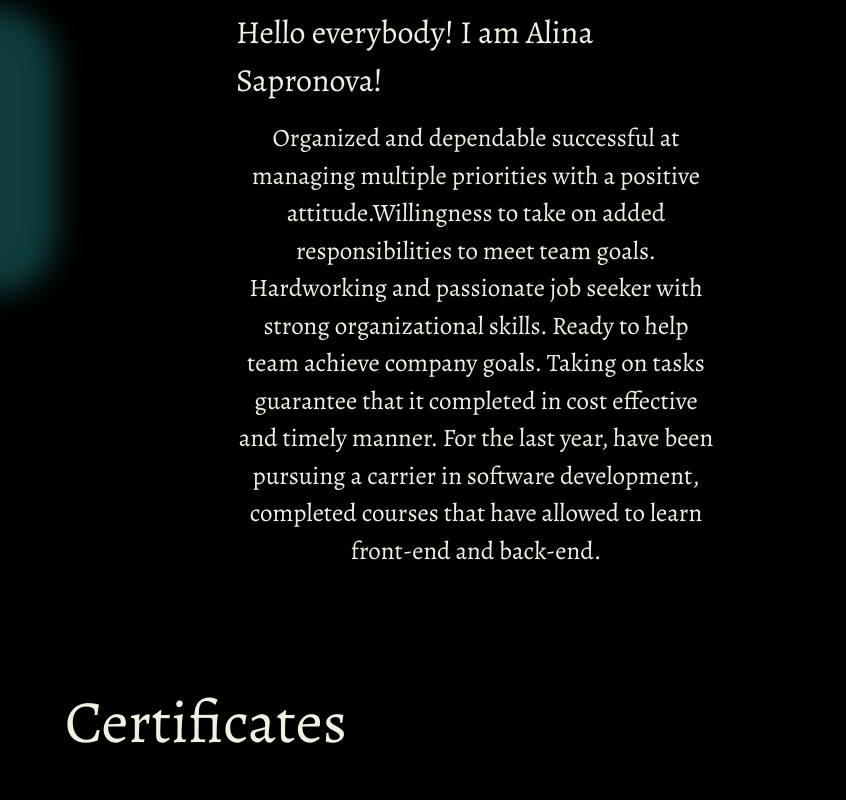
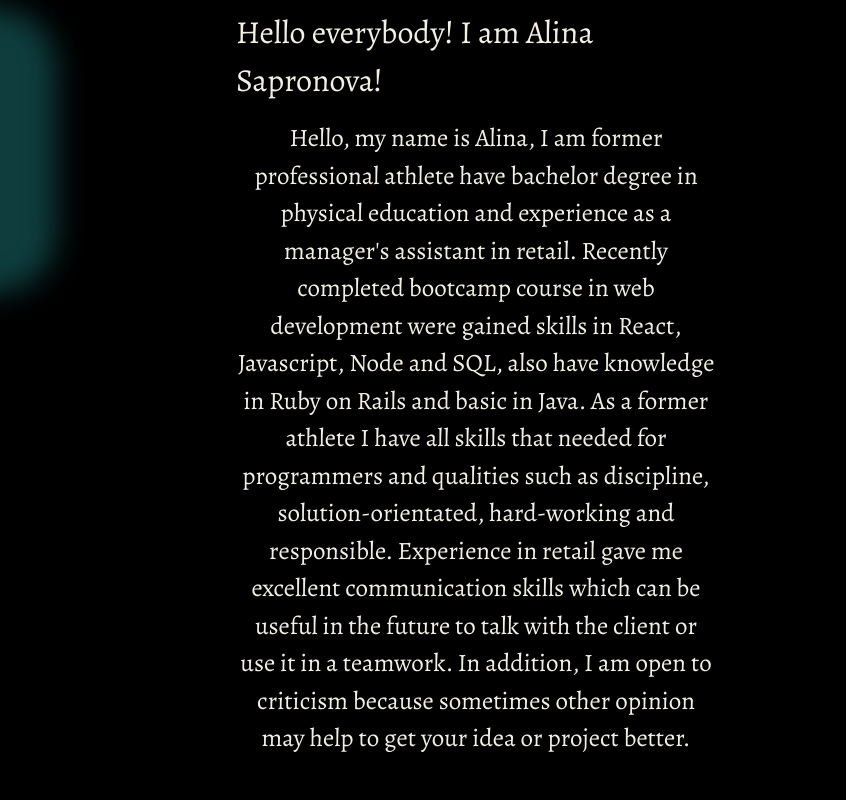
Before and after one commit to AlinaSapronova/Portfolio, a plain HTML site: page index.html in a window 1280 px wide. Shown: the part 1160-1960 px from the top of the page, 434-1280 px from the left. Drawn offline with nearby package versions, Linux system fonts and the light colour scheme.

Commit message:
added info about me

```diff
--- a/index.html
+++ b/index.html
@@ -67,8 +67,14 @@
 
   <div data-aos="fade-left" data-aos-delay="900" class="text">
       <p class="fs-2">Hello everybody! I am Alina Sapronova!</p>
-    <p class="myInfo">Organized and dependable successful at managing multiple priorities with a positive attitude.Willingness to take on added responsibilities to meet team goals. Hardworking and passionate job seeker with strong organizational skills. Ready to help team achieve company goals. Taking on tasks guarantee that it completed in cost effective and timely manner.
-      For the last year, have been pursuing  a carrier in software development, completed courses that have allowed to learn  front-end and back-end.</p>
+    <p class="myInfo">Hello, my name is Alina, I am former professional athlete have bachelor degree in physical education
+      and experience as a manager's assistant in retail. Recently completed bootcamp
+       course in web development were gained skills in React, Javascript, Node and SQL,
+        also have knowledge in Ruby on Rails and basic in Java. As a former  athlete I have all  skills that needed for
+         programmers and qualities such as discipline, solution-orientated,
+         hard-working and responsible. Experience in retail gave me  excellent communication
+         skills which can be useful in the future to talk with the client or use it in a teamwork.
+          In addition, I am open to criticism because sometimes other opinion may help to get your idea or project better. </p>
 </div>
 </section>
 
```
